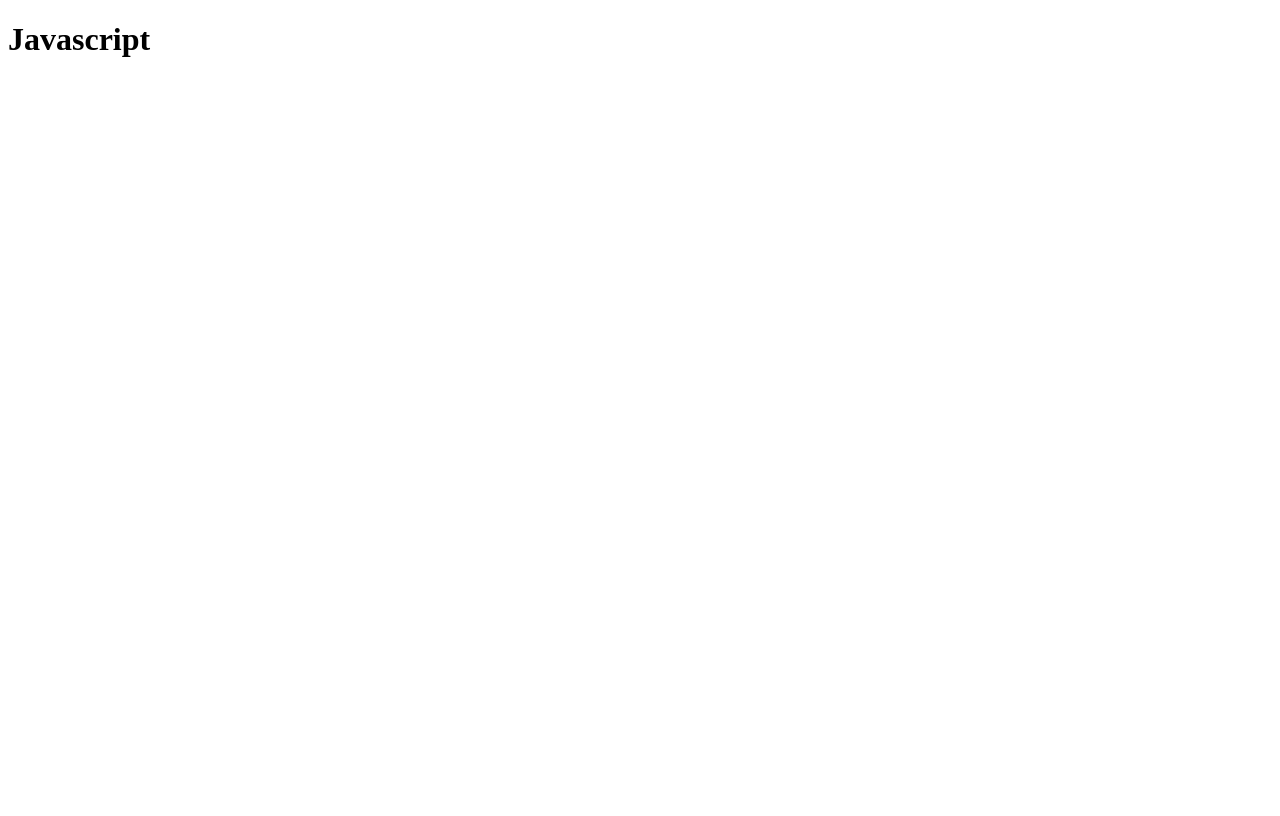
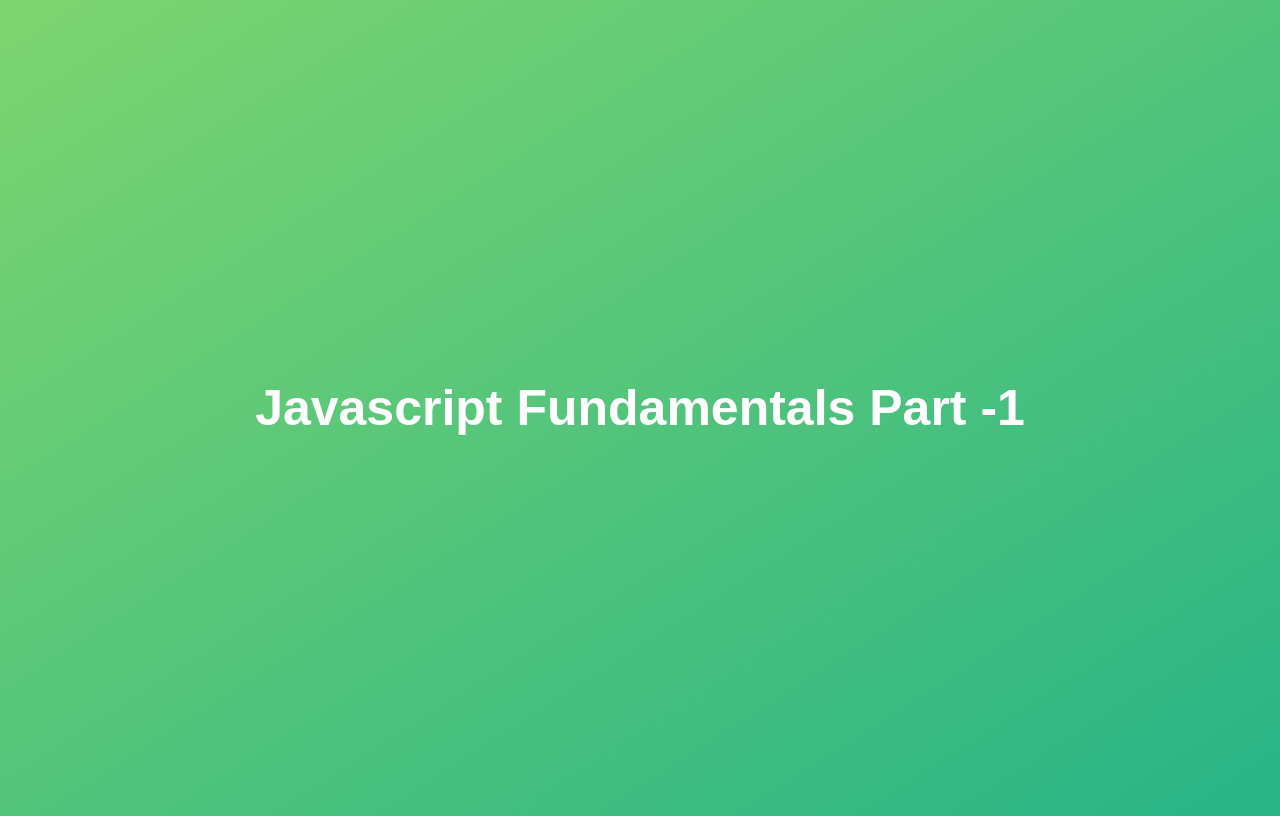
Before and after one commit to muradhasan22/Javascript_Practice_udemy, a plain HTML site: page 01. Fundamentals - Part 1/index.html in a window 1280 px wide. Drawn offline with Linux system fonts and the light colour scheme.

Commit message:
html file update and another script file created

```diff
--- a/01. Fundamentals - Part 1/index.html
+++ b/01. Fundamentals - Part 1/index.html
@@ -4,17 +4,32 @@
 <head>
     <meta charset="UTF-8">
     <meta name="viewport" content="width=device-width, initial-scale=1.0">
-    <title>Javascript Practice start from 04.05.2025</title>
+    <title>Javascript Practice start from Udemy</title>
+    <style>
+        body {
+            height: 100vh;
+            display: flex;
+            align-items: center;
+            background: linear-gradient(to top left, #28b487, #7dd56f);
+        }
+
+        h1 {
+            font-family: sans-serif;
+            font-size: 50px;
+            line-height: 1.3;
+            width: 100%;
+            padding: 30px;
+            text-align: center;
+            color: white;
+        }
+    </style>
 </head>
 
 <body>
 
-    <p>
-    <h1>
-        Javascript
-    </h1>
-    </p>
-
+    <h1>Javascript Fundamentals Part -1</h1>
+    <script scr="script.js">
+    </script>
 </body>
 
 </html>
--- /dev/null
+++ b/01. Fundamentals - Part 1/script.js
@@ -0,0 +1,4 @@
+let js = 'amazing';
+if (js === 'amazing') alert('JavaScript is FUN!');
+40 + 8 + 23 - 10;
+console.log(40 + 8 + 23 - 10);
```
